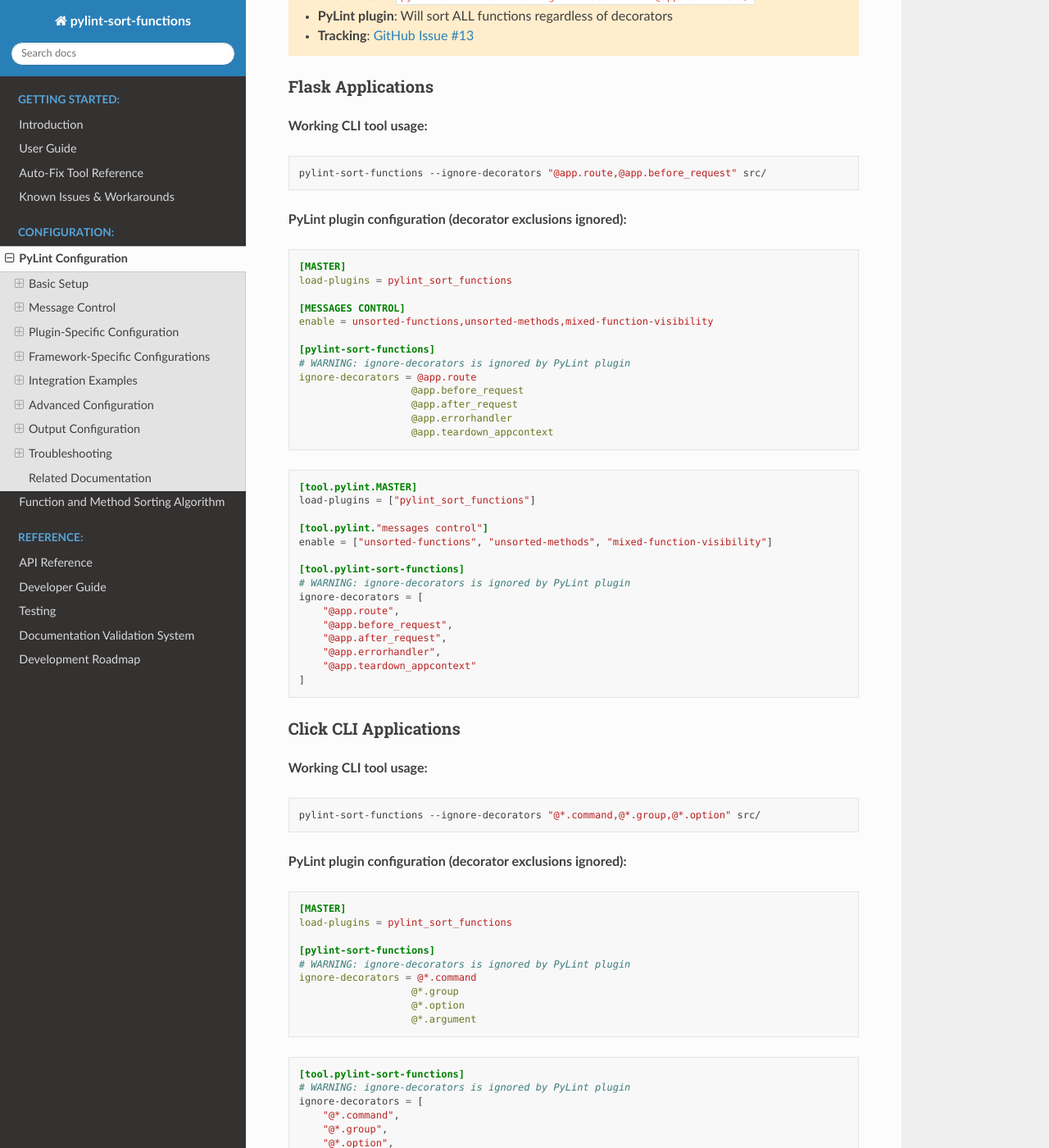
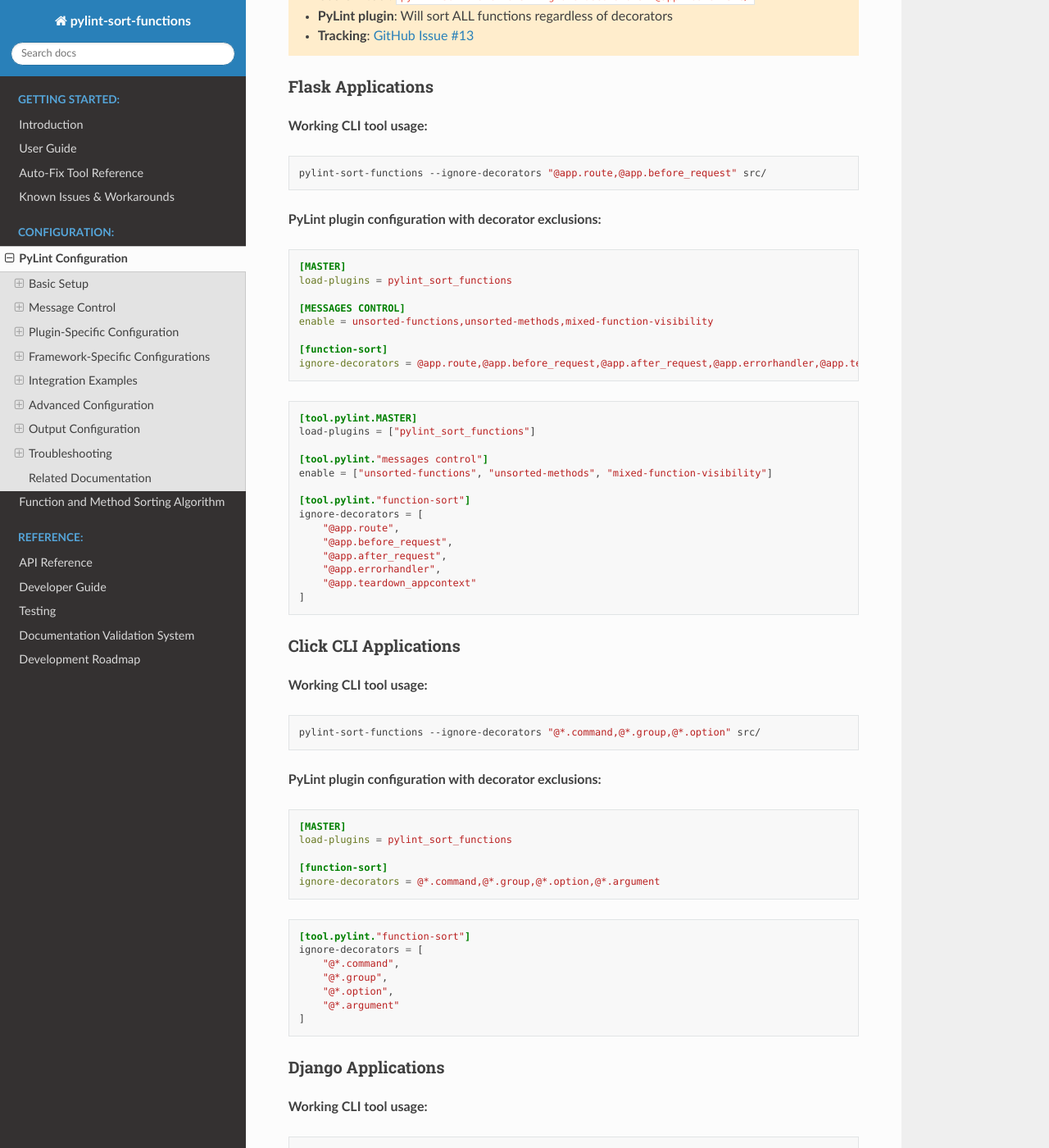
Before and after one commit to hakonhagland/pylint-sort-functions, a Sphinx documentation site: the page built from docs/pylintrc.rst, in a window 1280 px wide and 1400 px high, scrolled down 4089 px. Shown: the whole window at 82% size. Built offline with Sphinx 7.4.7 and the Read the Docs theme 3.1.0, drawn with Linux system fonts in a browser that asks for light colours; some of the changed text lies outside the part shown.

Commit message:
feat: implement decorator exclusion support for PyLint plugin
Resolves GitHub issue #13 by adding decorator exclusion functionality to
the PyLint plugin, achieving feature parity with the CLI tool.

Key enhancements:
- Added ignore-decorators configuration option to FunctionSortChecker
- Updated checker logic to use decorator-aware sorting functions:
  * are_functions_sorted_with_exclusions() for module functions
  * are_methods_sorted_with_exclusions() for class methods
- Added comprehensive test suite with 5 new test cases:
  * Configuration option validation
  * Function-level decorator exclusions
  * Method-level decorator exclusions
  * All-functions-excluded edge case handling
- Updated documentation across cli.rst, pylintrc.rst, and usage.rst

Implementation details:
- Uses CSV configuration type for decorator patterns (e.g., @app.route,@*.command)
- Supports exact matches and wildcard patterns for maximum flexibility
- Integrates seamlessly with existing sorting logic and visibility detection
- Maintains 100% test coverage with 26 passing tests

Documentation updates:
- Removed warnings about decorator exclusions being CLI-only
- Updated framework examples (Flask, Django, Click, FastAPI)
- Changed section names from [pylint-sort-functions] to [function-sort]
- Added note about feature parity between CLI tool and PyLint plugin

This resolves the critical limitation where framework decorators would
cause unwanted sorting violations in PyLint workflows. Users can now:
- Configure decorator exclusions in both CLI tool and PyLint plugin
- Use consistent behavior across all integration patterns
- Apply framework-specific patterns without workarounds

🤖 Generated with [Claude Code](https://claude.ai/code)

Co-Authored-By: Claude <noreply@anthropic.com>

```diff
--- a/docs/cli.rst
+++ b/docs/cli.rst
@@ -173,8 +173,8 @@ Modify files in-place with optional backup creation:
 Decorator Pattern Matching
 ---------------------------
 
-.. important::
-   The ``--ignore-decorators`` feature is currently available only in the CLI tool. The PyLint plugin does not yet support decorator exclusions. See `GitHub Issue #13 <https://github.com/hakonhagland/pylint-sort-functions/issues/13>`_ for planned PyLint plugin support.
+.. note::
+   The ``--ignore-decorators`` feature is available in both the CLI tool and the PyLint plugin. For PyLint plugin configuration, see :doc:`pylintrc` for details on setting up decorator exclusions in your project configuration.
 
 Pattern Syntax
 ~~~~~~~~~~~~~~~
--- a/docs/pylintrc.rst
+++ b/docs/pylintrc.rst
@@ -208,7 +208,7 @@ Flask Applications
 
    pylint-sort-functions --ignore-decorators "@app.route,@app.before_request" src/
 
-**PyLint plugin configuration (decorator exclusions ignored):**
+**PyLint plugin configuration with decorator exclusions:**
 
 .. code-block:: ini
 
@@ -218,13 +218,8 @@ Flask Applications
    [MESSAGES CONTROL]
    enable = unsorted-functions,unsorted-methods,mixed-function-visibility
 
-   [pylint-sort-functions]
-   # WARNING: ignore-decorators is ignored by PyLint plugin
-   ignore-decorators = @app.route
-                      @app.before_request
-                      @app.after_request
-                      @app.errorhandler
-                      @app.teardown_appcontext
+   [function-sort]
+   ignore-decorators = @app.route,@app.before_request,@app.after_request,@app.errorhandler,@app.teardown_appcontext
 
 .. code-block:: toml
 
@@ -234,8 +229,7 @@ Flask Applications
    [tool.pylint."messages control"]
    enable = ["unsorted-functions", "unsorted-methods", "mixed-function-visibility"]
 
-   [tool.pylint-sort-functions]
-   # WARNING: ignore-decorators is ignored by PyLint plugin
+   [tool.pylint."function-sort"]
    ignore-decorators = [
        "@app.route",
        "@app.before_request",
@@ -253,24 +247,19 @@ Click CLI Applications
 
    pylint-sort-functions --ignore-decorators "@*.command,@*.group,@*.option" src/
 
-**PyLint plugin configuration (decorator exclusions ignored):**
+**PyLint plugin configuration with decorator exclusions:**
 
 .. code-block:: ini
 
    [MASTER]
    load-plugins = pylint_sort_functions
 
-   [pylint-sort-functions]
-   # WARNING: ignore-decorators is ignored by PyLint plugin
-   ignore-decorators = @*.command
-                      @*.group
-                      @*.option
-                      @*.argument
+   [function-sort]
+   ignore-decorators = @*.command,@*.group,@*.option,@*.argument
 
 .. code-block:: toml
 
-   [tool.pylint-sort-functions]
-   # WARNING: ignore-decorators is ignored by PyLint plugin
+   [tool.pylint."function-sort"]
    ignore-decorators = [
        "@*.command",
        "@*.group",
@@ -287,17 +276,12 @@ Django Applications
 
    pylint-sort-functions --ignore-decorators "@login_required,@csrf_exempt" src/
 
-**PyLint plugin configuration (decorator exclusions ignored):**
+**PyLint plugin configuration with decorator exclusions:**
 
 .. code-block:: ini
 
-   [pylint-sort-functions]
-   # WARNING: ignore-decorators is ignored by PyLint plugin
-   ignore-decorators = @login_required
-                      @csrf_exempt
-                      @require_http_methods
-                      @cache_page
-                      @vary_on_headers
+   [function-sort]
+   ignore-decorators = @login_required,@csrf_exempt,@require_http_methods,@cache_page,@vary_on_headers
 
 FastAPI Applications
 ~~~~~~~~~~~~~~~~~~~~
--- a/docs/usage.rst
+++ b/docs/usage.rst
@@ -534,9 +534,9 @@ Best Practices
 2. **Framework Exceptions**: Some frameworks require specific ordering. In these cases:
 
    - Document why the order is required
-   - Disable the check for those specific functions
+   - Configure decorator exclusions in your project (see :doc:`pylintrc`)
    - Use the CLI auto-fix tool with decorator exclusions: ``pylint-sort-functions --fix --ignore-decorators "@app.route"`` (see :doc:`cli`)
-   - **Note**: Decorator exclusions are currently CLI-only. See `GitHub Issue #13 <https://github.com/hakonhagland/pylint-sort-functions/issues/13>`_ for PyLint plugin support.
+   - **Note**: Decorator exclusions are available in both PyLint plugin and CLI tool for consistent behavior.
 
 
 3. **Test Organization**: Apply the same principles to test files for consistency:
```
Also changed, not shown: 3 other files.
